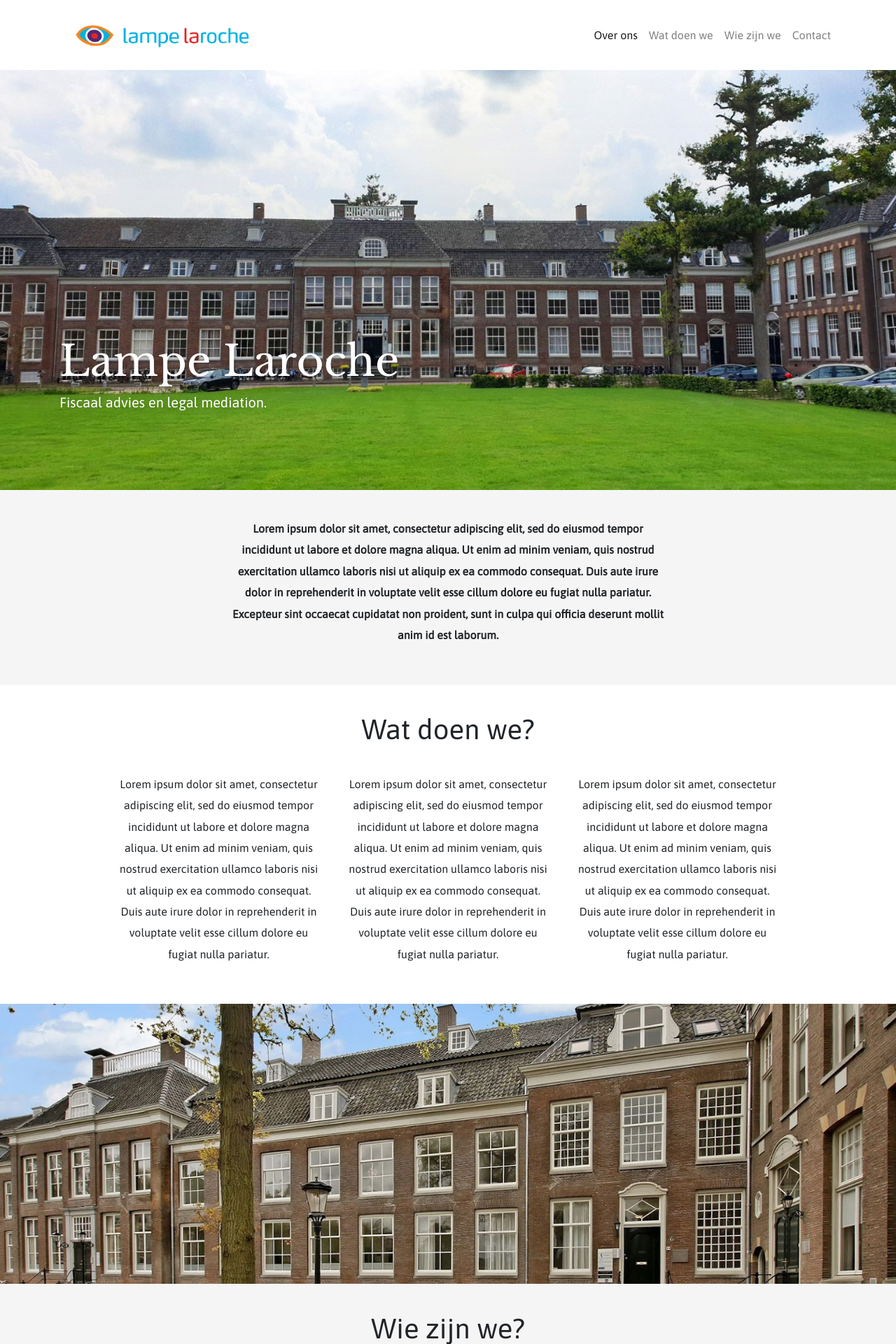
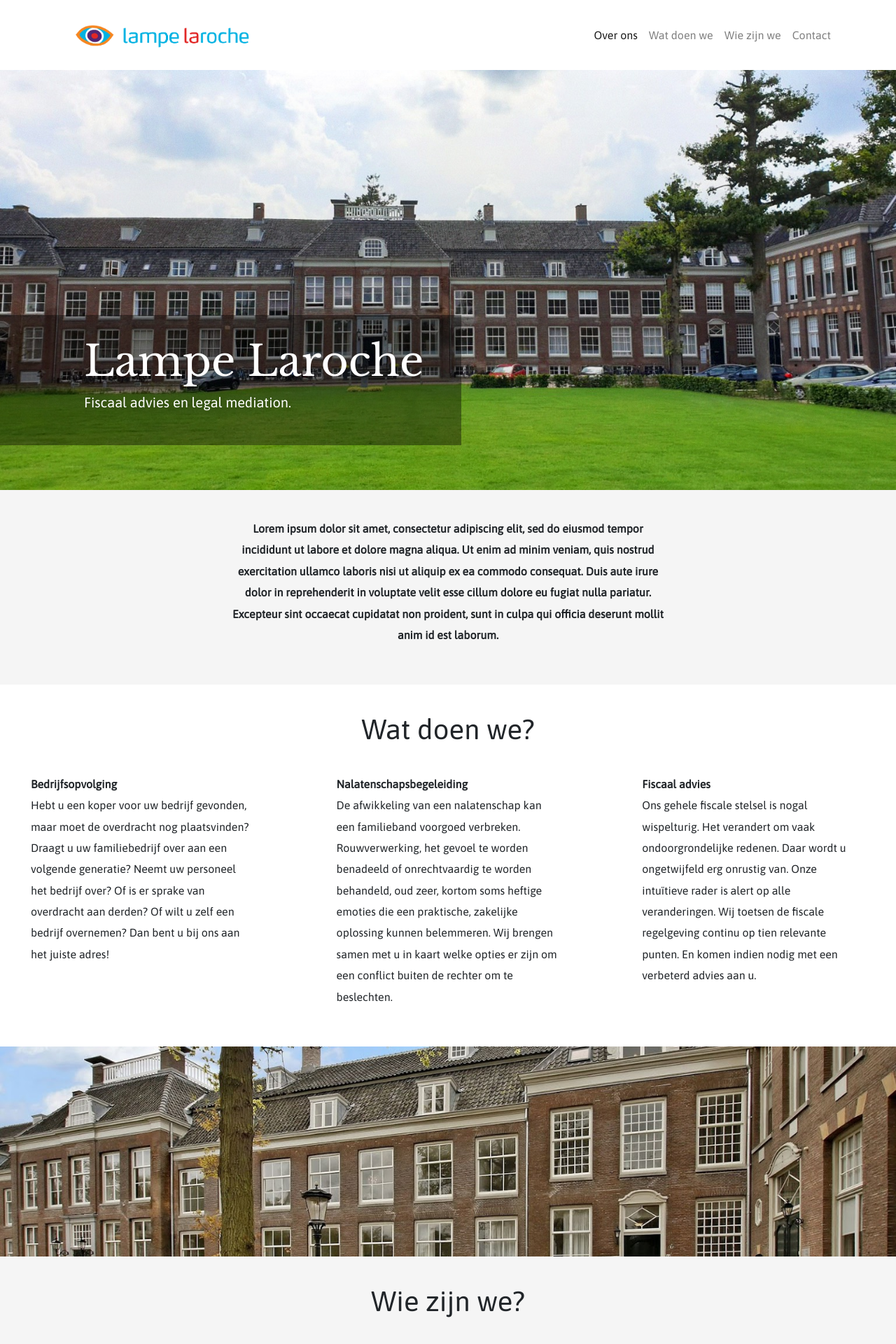
Before and after one commit to lucaslampe/lucaslampe.github.io, a Jekyll site: the page demos/lampe-laroche/index.html, which Jekyll copies as it is, in a window 1280 px wide. Shown: the top 1920 px of the page at 70% size. Built offline with Jekyll 4.4.1, drawn with Linux system fonts in a browser that asks for light colours; nearby versions of some CDN libraries.

Commit message:
Jumbotron

```diff
--- a/demos/lampe-laroche/css/main.css
+++ b/demos/lampe-laroche/css/main.css
@@ -76,7 +76,7 @@ html, body {
     background-position: center;
     background-attachment: fixed;
     background-size: cover;
-    height: 600px;
+    height: 100%;
     margin-bottom: 0px;
     color: white;
     background-color: whitesmoke;
@@ -87,7 +87,7 @@ html, body {
     background-position: center;
     background-attachment: fixed;
     background-size: cover;
-    height: 400px;
+    height: 100%;
     color: white;
 }
 
@@ -96,10 +96,38 @@ html, body {
     background-position: center;
     background-attachment: fixed;
     background-size: cover;
-    height: 200px;
+    height: 100%;
     color: white;
 }
 
 .contact {
     height: 360px;
 }
+
+.text-block {
+    padding-left: 4.5%;
+    padding-right: 4.5%;
+}
+
+.black-box {
+    background-color: rgba(0, 0, 0, 0.40);
+    width: 67%;
+    position: inherit;
+    left: 0;
+    padding: 30px;
+    margin-left: -170px;
+    margin-top: -30px;
+}
+
+.inner-text {
+    left: 175px;
+    position: relative;
+}
+
+.box1{
+    height: 600px;
+}
+
+.box2{
+    height: 300px;
+}
--- a/demos/lampe-laroche/index.html
+++ b/demos/lampe-laroche/index.html
@@ -54,10 +54,12 @@
 
       <!-- Header -->
 
-      <div class="jumbotron jumbotron-fluid">
+      <div class="jumbotron jumbotron-fluid box1">
         <div class="container header-text">
-          <h1 class="dislplay-4">Lampe Laroche</h1>
-          <p class="lead">Fiscaal advies en legal mediation.</p>
+          <div class="black-box">
+            <div class="inner-text"><h1 class="dislplay-4">Lampe Laroche</h1>
+            <p class="lead">Fiscaal advies en legal mediation.</p></div>
+          </div>
         </div>
       </div>
 
@@ -80,25 +82,25 @@
           </div>
         </div>
         <div class="row justify-content-md-center">
-          <div class="col-lg-3 text-center">
-            <p>
-                Lorem ipsum dolor sit amet, consectetur adipiscing elit, sed do eiusmod tempor incididunt ut labore et dolore magna aliqua. Ut enim ad minim veniam, quis nostrud exercitation ullamco laboris nisi ut aliquip ex ea commodo consequat. Duis aute irure dolor in reprehenderit in voluptate velit esse cillum dolore eu fugiat nulla pariatur.
+          <div class="col-lg-4 text-left text-block">
+            <p><b>Bedrijfsopvolging</b><br>
+                Hebt u een koper voor uw bedrijf gevonden, maar moet de overdracht nog plaatsvinden? Draagt u uw familiebedrijf over aan een volgende generatie? Neemt uw personeel het bedrijf over? Of is er sprake van overdracht aan derden? Of wilt u zelf een bedrijf overnemen? Dan bent u bij ons aan het juiste adres!
             </p>
           </div>
-          <div class="col-lg-3 text-center">
-            <p>
-                Lorem ipsum dolor sit amet, consectetur adipiscing elit, sed do eiusmod tempor incididunt ut labore et dolore magna aliqua. Ut enim ad minim veniam, quis nostrud exercitation ullamco laboris nisi ut aliquip ex ea commodo consequat. Duis aute irure dolor in reprehenderit in voluptate velit esse cillum dolore eu fugiat nulla pariatur.
+          <div class="col-lg-4 text-left text-block">
+            <p><b>Nalatenschapsbegeleiding</b><br>
+                De afwikkeling van een nalatenschap kan een familieband voorgoed verbreken. Rouwverwerking,  het gevoel te worden benadeeld of onrechtvaardig te worden behandeld, oud zeer, kortom soms heftige emoties die een praktische, zakelijke oplossing kunnen belemmeren. Wij brengen samen met u in kaart welke opties er zijn om een conflict buiten de rechter om te beslechten.
             </p>
           </div>
-          <div class="col-lg-3 text-center">
-            <p>
-                Lorem ipsum dolor sit amet, consectetur adipiscing elit, sed do eiusmod tempor incididunt ut labore et dolore magna aliqua. Ut enim ad minim veniam, quis nostrud exercitation ullamco laboris nisi ut aliquip ex ea commodo consequat. Duis aute irure dolor in reprehenderit in voluptate velit esse cillum dolore eu fugiat nulla pariatur.
+          <div class="col-lg-4 text-left text-block">
+            <p><b>Fiscaal advies</b><br>
+                Ons gehele fiscale stelsel is nogal wispelturig. Het verandert om vaak ondoorgrondelijke redenen. Daar wordt u ongetwijfeld erg onrustig van. Onze intuïtieve rader is alert op alle veranderingen. Wij toetsen de fiscale regelgeving continu op tien relevante punten. En komen indien nodig met een verbeterd advies aan u.
             </p>
           </div>
         </div>
       </div>
 
-      <div class="jumbotron2 jumbotron-fluid">
+      <div class="jumbotron2 jumbotron-fluid box2">
       </div>
 
       <div class="containter second-text" id="wiezijnwe">
@@ -141,7 +143,7 @@
           </div>
         </div>
 
-        <div class="jumbotron3 jumbotron-fluid">
+        <div class="jumbotron3 jumbotron-fluid box2">
         </div>
 
       <div class="containter intro-text" id="contact">
```
